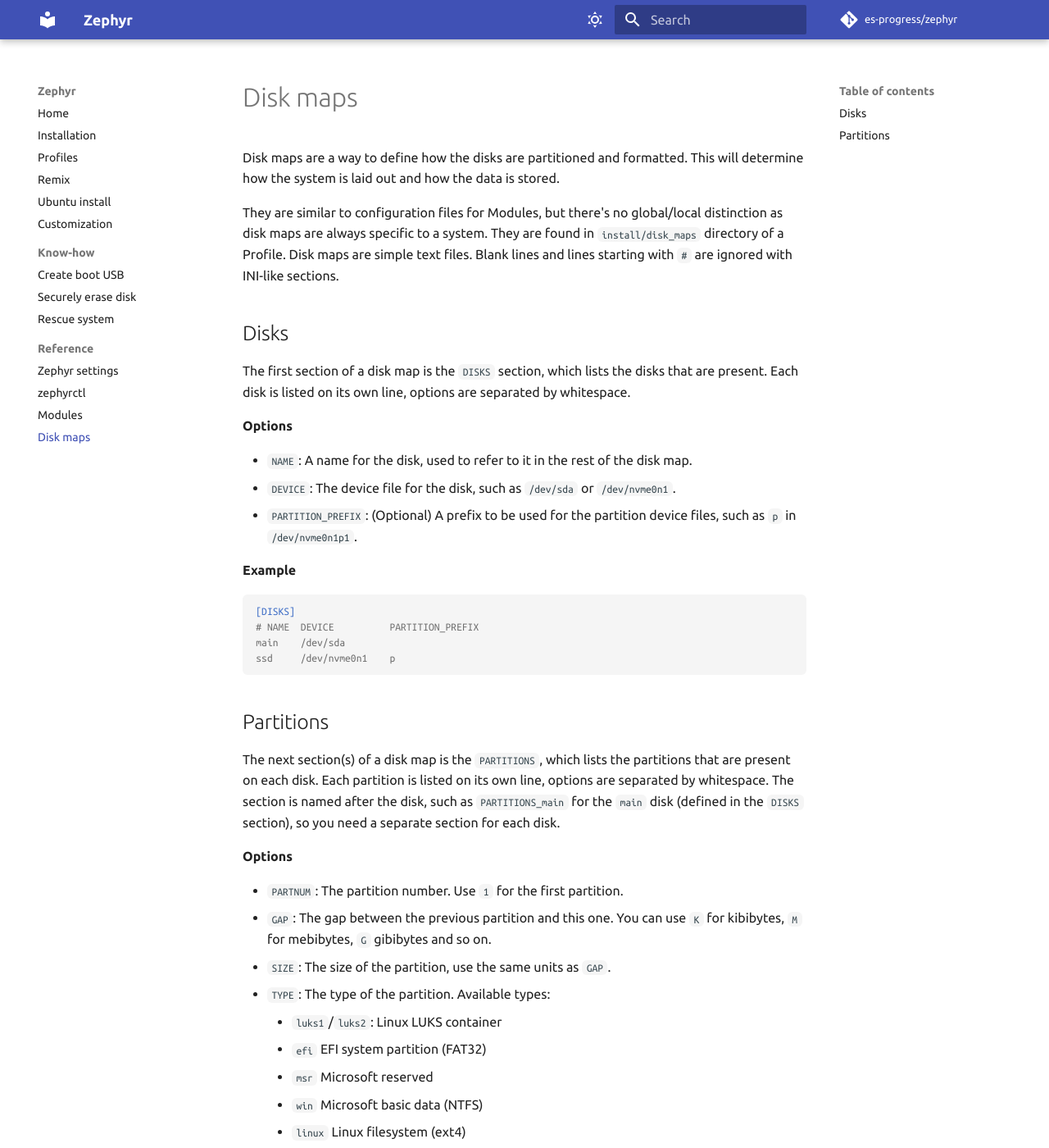
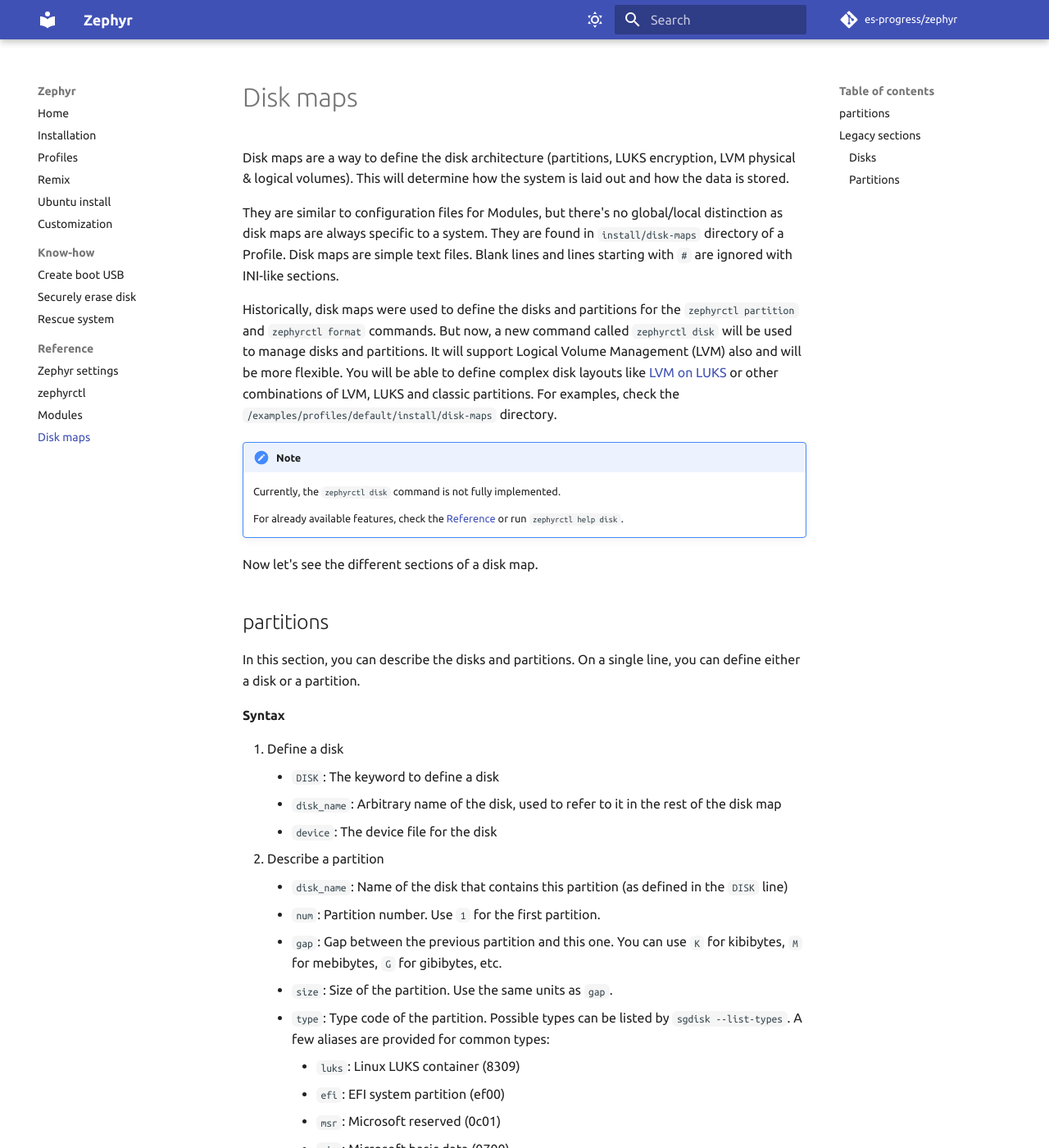
Before and after one commit to es-progress/zephyr, an MkDocs documentation site: the page built from docs/reference/disk-maps.md, in a window 1280 px wide and 1400 px high. Shown: the whole window at 82% size. Built offline with MkDocs 1.6.1 and Material for MkDocs 9.7.7, drawn with Linux system fonts in a browser that asks for light colours; comment, search, counter and statistics services are not loaded; some of the changed text lies outside the part shown.

Commit message:
zephyrctl/disk/partition: docs

````diff
--- a/docs/reference/disk-maps.md
+++ b/docs/reference/disk-maps.md
@@ -1,13 +1,73 @@
 # Disk maps
 
-Disk maps are a way to define how the disks are partitioned and formatted.
+Disk maps are a way to define the disk architecture (partitions, LUKS encryption, LVM physical & logical volumes).
 This will determine how the system is laid out and how the data is stored.
 
 They are similar to configuration files for Modules, but there's no global/local distinction as disk maps are always specific to a system.
-They are found in `install/disk_maps` directory of a Profile.
+They are found in `install/disk-maps` directory of a Profile.
 Disk maps are simple text files. Blank lines and lines starting with `#` are ignored with INI-like sections.
 
-## Disks
+Historically, disk maps were used to define the disks and partitions for the `zephyrctl partition` and `zephyrctl format` commands.
+But now, a new command called `zephyrctl disk` will be used to manage disks and partitions. It will support Logical Volume Management (LVM) also and will be more flexible.
+You will be able to define complex disk layouts like [LVM on LUKS](https://wiki.archlinux.org/title/Dm-crypt/Encrypting_an_entire_system#LVM_on_LUKS){target=\_blank} or other combinations of LVM, LUKS and classic partitions.
+For examples, check the `/examples/profiles/default/install/disk-maps` directory.
+
+!!! note
+
+    Currently, the `zephyrctl disk` command is not fully implemented.
+
+    For already available features, check the [Reference](../reference/zephyrctl.md#disk) or run `zephyrctl help disk`.
+
+Now let's see the different sections of a disk map.
+
+## partitions
+
+In this section, you can describe the disks and partitions. On a single line, you can define either a disk or a partition.
+
+**Syntax**
+
+1. Define a disk
+    - `DISK`: The keyword to define a disk
+    - `disk_name`: Arbitrary name of the disk, used to refer to it in the rest of the disk map
+    - `device`: The device file for the disk
+1. Describe a partition
+    - `disk_name`: Name of the disk that contains this partition (as defined in the `DISK` line)
+    - `num`: Partition number. Use `1` for the first partition.
+    - `gap`: Gap between the previous partition and this one. You can use `K` for kibibytes, `M` for mebibytes, `G` for gibibytes, etc.
+    - `size`: Size of the partition. Use the same units as `gap`.
+    - `type`: Type code of the partition. Possible types can be listed by `sgdisk --list-types`. A few aliases are provided for common types:
+        - `luks`: Linux LUKS container (8309)
+        - `efi`: EFI system partition (ef00)
+        - `msr`: Microsoft reserved (0c01)
+        - `win`: Microsoft basic data (0700)
+        - `linux`: Linux filesystem (8300)
+        - `swap`: Linux swap partition (8200)
+    - `label`: Label for the partition
+
+**Example**
+
+```ini
+[partitions]
+# DISK disk_name device
+DISK   main      /dev/sda
+DISK   store     /dev/sdb
+
+# disk_name num  gap  size type  label
+main          1    0  128M efi   EFI
+main          2    0  512M linux BOOT
+main          3  32M   14G 8304  ROOT
+main          4  32M    3G 8306  SRV
+main          5  32M    1G swap  SWAP
+
+store         1    0    2G win   MEDIA
+store         2 512M    2G linux BACKUP
+```
+
+## Legacy sections
+
+These sections are used by `zephyrctl partition` and `zephyrctl format` commands.
+
+### Disks
 
 The first section of a disk map is the `DISKS` section, which lists the disks that are present.
 Each disk is listed on its own line, options are separated by whitespace.
@@ -27,7 +87,7 @@ main    /dev/sda
 ssd     /dev/nvme0n1    p
 ```
 
-## Partitions
+### Partitions
 
 The next section(s) of a disk map is the `PARTITIONS`, which lists the partitions that are present on each disk.
 Each partition is listed on its own line, options are separated by whitespace.
````
Also changed, not shown: docs/reference/zephyrctl.md (+25 -0 lines), docs/ubuntu.md (+11 -1 lines).
